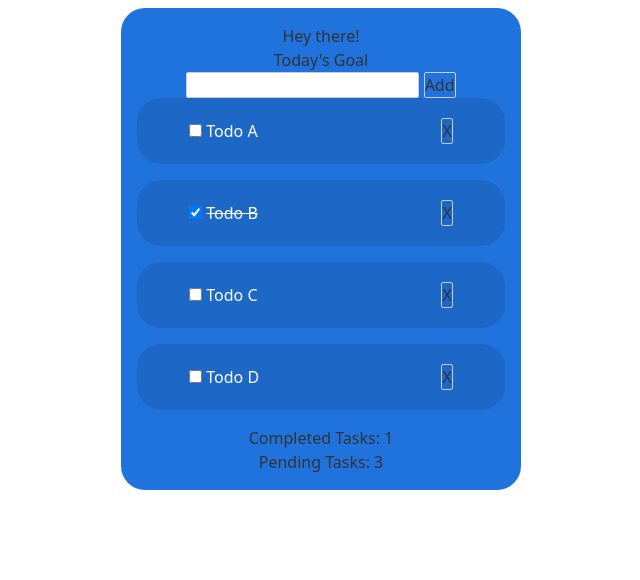
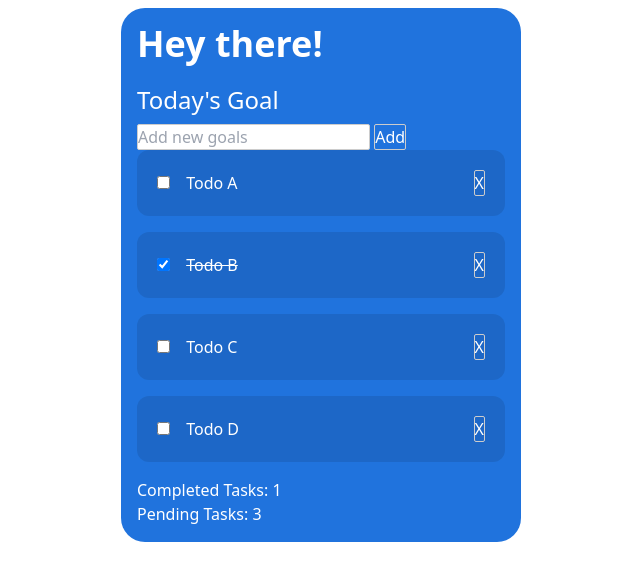
Before and after one commit to ejirocodes/Svelte-Tailwind-Todo, a Svelte app: page / in a window 1280 px wide. Shown: the top 580 px of the page, without its empty margins (319-959 px from the left). Built offline with nearby package versions, Linux system fonts and the light colour scheme.

Commit message:
style todo header

```diff
--- a/src/Todo.svelte
+++ b/src/Todo.svelte
@@ -67,26 +67,31 @@
   };
 </script>
 
-<section class="rounded-3xl ">
-  <h1 class="">Hey there!</h1>
-  <p>Today's Goal</p>
-  <input type="text" bind:value={todoItem} />
+<section class="rounded-3xl text-white">
+  <h1 class="text-4xl	font-bold mb-5">Hey there!</h1>
+  <p class="text-2xl	mb-2">Today's Goal</p>
+  <input type="text" bind:value={todoItem} placeholder="Add new goals" />
   <button on:click={addTodo}>Add</button>
 
   <ul>
     {#each todos as todo}
-      <li class="rounded-3xl bg-black bg-opacity-10	p-5 mb-4">
+      <li
+        class="rounded-xl bg-black bg-opacity-10	p-5 mb-4 flex items-center justify-between cursor-pointer hover:shadow-lg"
+      >
+        <div>
           <input
             type="checkbox"
+            class="mr-3"
             bind:checked={todo.done}
             on:click={toggleComplete(todo)}
           />
           <input
             class:completed={todo.done}
-          class="border-0 bg-transparent text-white"
+            class="border-0 bg-transparent"
             bind:value={todo.title}
             on:change={updateTodo(todo)}
           />
+        </div>
         <button on:click={deleteTodo(todo)}>X</button>
       </li>
     {:else}
@@ -110,7 +115,7 @@
     text-decoration: line-through;
   }
   section {
-    text-align: center;
+    /* text-align: center; */
     padding: 1em;
     max-width: 240px;
     margin: 0 auto;
```
Lines whose indentation alone changed are shown as unchanged.
